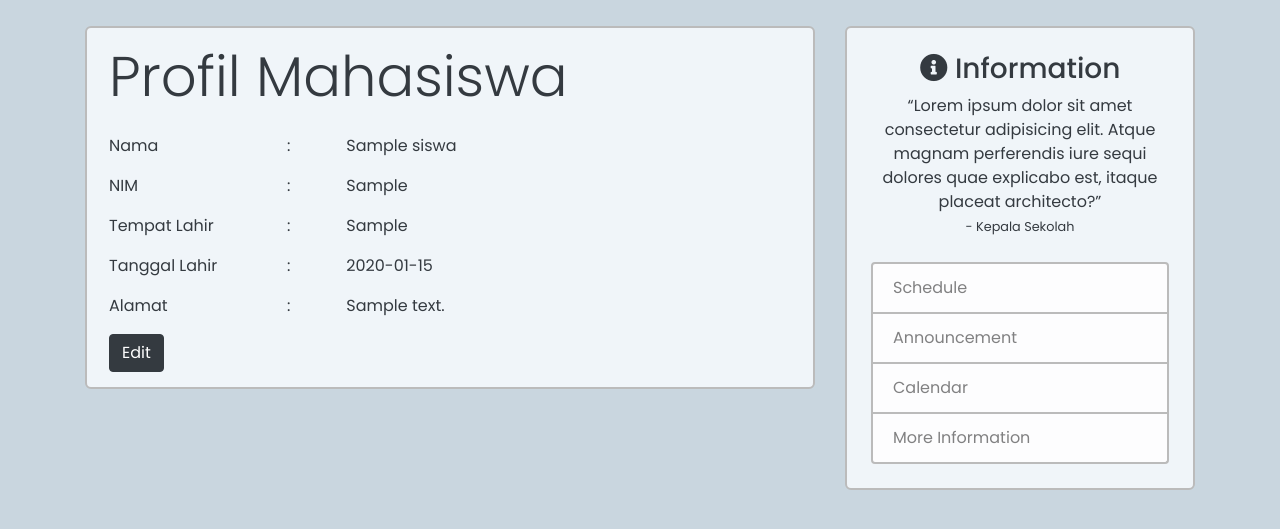
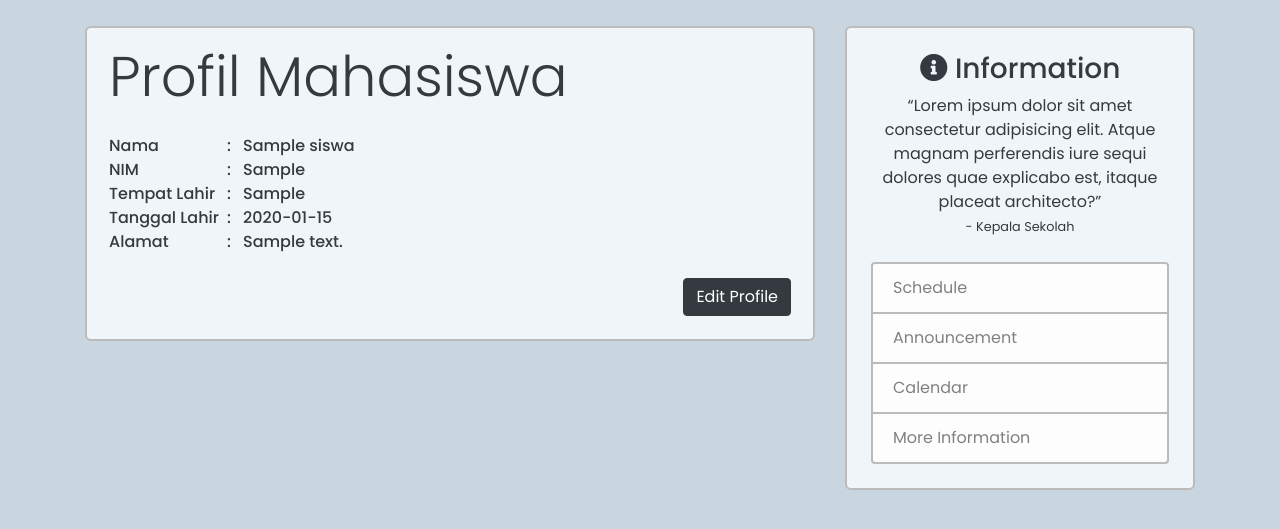
Before and after one commit to fajri-rasid1st/final-task-pjk, a Flask app: page /profile in a window 1280 px wide. Shown: the part 70-599 px from the top of the page. Run offline with Flask 2, Linux system fonts and the light colour scheme; a user stored in the database is signed in; tables that the repository leaves empty hold one stand-in row (values such as "Sample post"); some libraries are stand-ins or nearby versions.

Commit message:
revision v4.0

```diff
--- a/sikolah/routes.py
+++ b/sikolah/routes.py
@@ -86,29 +86,6 @@ def send_message():
         return redirect(url_for("admin.email"))
 
 
-@app.route("/profile", methods=["POST", "GET"])
-def profile():
-    data = current_user.data_siswa
-    return render_template("user_info.html", title="Profil", data=data)
-
-
-@app.route("/profile/edit", methods=["POST", "GET"])
-def edit_profile():
-    form = UpdateProfileForm()
-    siswa = current_user.data_siswa
-    if form.validate_on_submit():
-        siswa.tempat_lahir = form.tempat_lahir.data
-        siswa.tanggal_lahir = form.tanggal_lahir.data
-        siswa.alamat = form.alamat.data
-        db.session.commit()
-        return redirect(url_for("account"))
-    elif request.method == "GET":
-        form.tempat_lahir.data = siswa.tempat_lahir
-        form.tanggal_lahir.data = siswa.tanggal_lahir
-        form.alamat.data = siswa.alamat
-    return "lol"
-
-
 @app.route("/scores", methods=["POST", "GET"])
 @login_required
 def scores():
@@ -163,7 +140,6 @@ def scores_semester(semester):
 
 
 @app.route("/profile", methods=["POST", "GET"])
-@login_required
 def profile():
     data = current_user.data_siswa
     return render_template("user_info.html", title="Profil", data=data)
--- a/sikolah/static/css/style.css
+++ b/sikolah/static/css/style.css
@@ -21,8 +21,9 @@ label {
 
 input[type="text"],
 input[type="password"],
+select,
 textarea#content {
-	border: 2px solid #bbbbbb;
+	border: 2px solid #bbbbbb !important;
 }
 
 .bg-dark {
--- a/sikolah/templates/about.html
+++ b/sikolah/templates/about.html
@@ -2,7 +2,7 @@
 
 {% block content %}
 
-<article class="media content-section">
+<article class="media content-section mb-4">
     <div class="media-body">
         <h1 class="display-4 mb-4">Tentang Aplikasi Ini</h1>
         <h2 class="article-content mb-1">
--- a/sikolah/templates/email.html
+++ b/sikolah/templates/email.html
@@ -2,7 +2,7 @@
 
 {% block content %}
 
-<article class="media content-section">
+<article class="media content-section mb-4">
     <div class="media-body">
         <h1 class="display-4 mb-4">Send Account to User</h1>
         <form method="POST" action="">
--- a/sikolah/templates/home.html
+++ b/sikolah/templates/home.html
@@ -2,7 +2,7 @@
 
 {% block content %}
 
-<article class="media content-section">
+<article class="media content-section mb-4">
 	<div class="media-body">
 		<h3 class="display-4 mb-4">Selamat Datang!</h3>
 		<p class="article-content text-justify">
--- a/sikolah/templates/reset_password.html
+++ b/sikolah/templates/reset_password.html
@@ -2,7 +2,7 @@
 
 {% block content %}
 
-<div class="content-section">
+<div class="content-section mb-4">
     <form action="" method="POST">
         {{ form.hidden_tag() }}
 
--- a/sikolah/templates/reset_request.html
+++ b/sikolah/templates/reset_request.html
@@ -2,7 +2,7 @@
 
 {% block content %}
 
-<div class="content-section">
+<div class="content-section mb-4">
     <form action="" method="POST">
         {{ form.hidden_tag() }}
 
--- a/sikolah/templates/user_info.html
+++ b/sikolah/templates/user_info.html
@@ -2,65 +2,35 @@
 
 {% block content %}
 
-<article class="media content-section">
+<article class="media content-section mb-4">
     <div class="media-body">
         <h1 class="display-4 mb-4">Profil Mahasiswa</h1>
-        <div class="row mb-3">
-            <div class="col-lg-3">
-                Nama
-            </div>
-            <div class="col">
-                :
-            </div>
-            <div class="col-lg-8">
-                {{ data.nama }}
-            </div>
+        <table style="font-weight: 500;">
+            <tr>
+                <td>Nama</td>
+                <td>&#8192:&#8192 {{ data.nama }}</td>
+            </tr>
+            <tr>
+                <td>NIM</td>
+                <td>&#8192:&#8192 {{ data.nis }}</td>
+            </tr>
+            <tr>
+                <td>Tempat Lahir</td>
+                <td>&#8192:&#8192 {{ data.tempat_lahir }}</td>
+            </tr>
+            <tr>
+                <td>Tanggal Lahir</td>
+                <td>&#8192:&#8192 {{ data.tanggal_lahir }}</td>
+            </tr>
+            <tr>
+                <td>Alamat</td>
+                <td>&#8192:&#8192 {{ data.alamat }}</td>
+            </tr>
+        </table>
+        <div class="form-group mt-4 mb-2 d-flex justify-content-between">
+            <div></div>
+            <button type="submit" class="btn btn-dark">Edit Profile</button>
         </div>
-        <div class="row mb-3">
-            <div class="col-lg-3">
-                NIM
-            </div>
-            <div class="col">
-                :
-            </div>
-            <div class="col-lg-8">
-                {{ data.nis }}
-            </div>
-        </div>
-        <div class="row mb-3">
-            <div class="col-lg-3">
-                Tempat Lahir
-            </div>
-            <div class="col">
-                :
-            </div>
-            <div class="col-lg-8">
-                {{ data.tempat_lahir }}
-            </div>
-        </div>
-        <div class="row mb-3">
-            <div class="col-lg-3">
-                Tanggal Lahir
-            </div>
-            <div class="col">
-                :
-            </div>
-            <div class="col-lg-8">
-                {{ data.tanggal_lahir }}
-            </div>
-        </div>
-        <div class="row mb-3">
-            <div class="col-lg-3">
-                Alamat
-            </div>
-            <div class="col">
-                :
-            </div>
-            <div class="col-lg-8">
-                {{ data.alamat }}
-            </div>
-        </div>
-        <button type="submit" class="btn btn-dark">Edit</button>
     </div>
 </article>
 
```
Also changed, not shown: sikolah/forms.py (+0 -12 lines), sikolah/templates/scores.html (+4 -4 lines).
